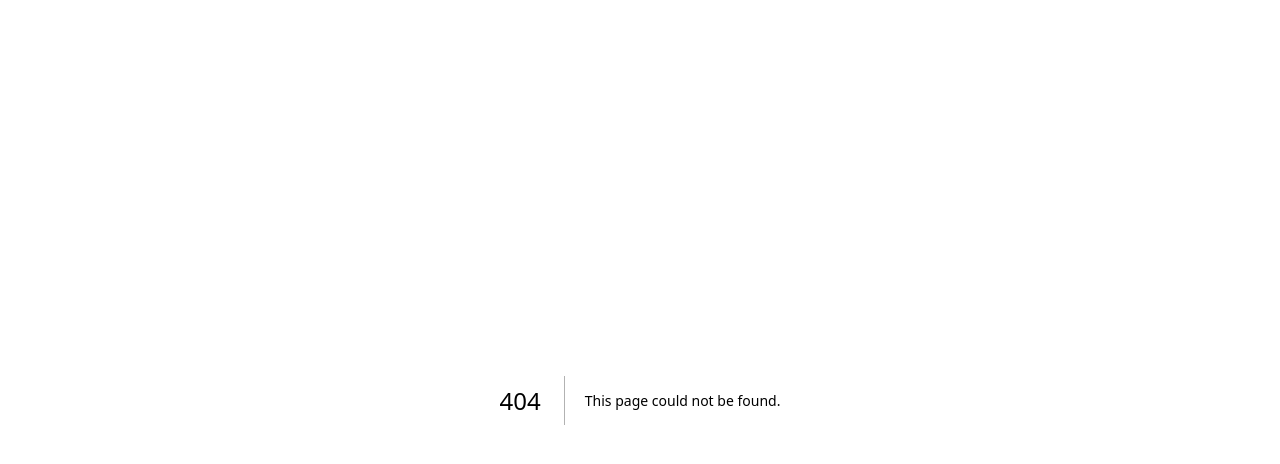
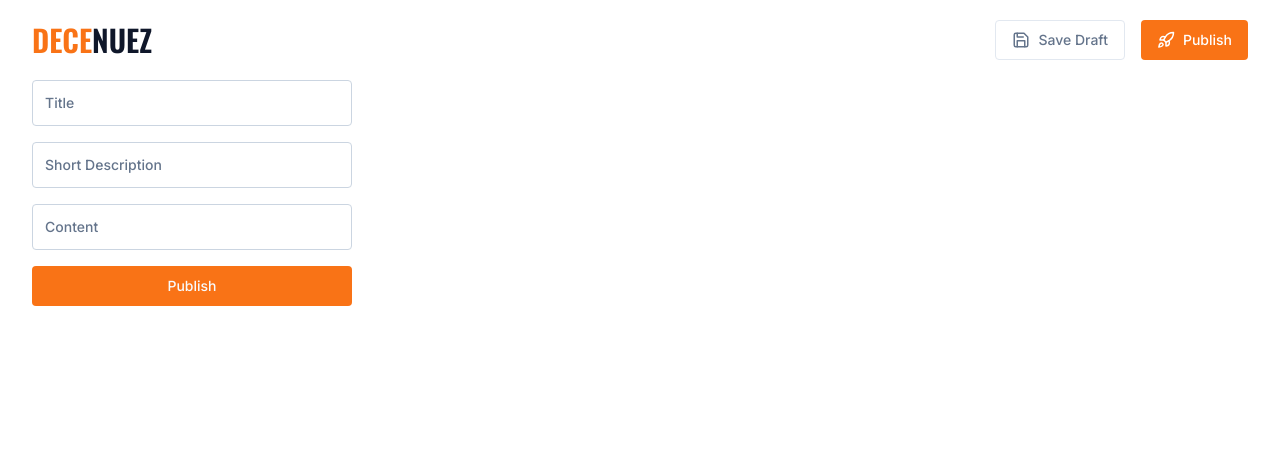
Before and after one commit to DeceNeuz/DeceNeuzClient, a Next.js app: page /editor in a window 1280 px wide. Before the commit this address had no page. Shown: the top 464 px of the page. Built offline with nearby package versions, Linux system fonts and the light colour scheme.

Commit message:
feat: create test editor

```diff
--- /dev/null
+++ b/app/(editor)/editor/page.tsx
@@ -0,0 +1,58 @@
+"use client";
+
+import { Input } from "@/components/input";
+import { Button } from "@/components/ui/button";
+import React, { ChangeEvent, FormEvent, useState } from "react";
+
+const EditorPage = () => {
+  const [formData, setFormData] = useState({
+    title: "",
+    shortDescription: "",
+    content: "",
+  });
+
+  const handleChange = (event: ChangeEvent<HTMLInputElement>) => {
+    const { name, value } = event.target;
+    setFormData((prev) => ({ ...prev, [name]: value }));
+  };
+
+  const handleSubmit = (event: FormEvent<HTMLFormElement>) => {
+    event.preventDefault();
+  };
+
+  return (
+    <div>
+      <form onSubmit={handleSubmit} className="flex flex-col gap-4">
+        <Input
+          type="text"
+          placeholder="Title"
+          value={formData.title}
+          onChange={handleChange}
+          name="title"
+        />
+        <Input
+          type="text"
+          placeholder="Short Description"
+          value={formData.shortDescription}
+          onChange={handleChange}
+          name="shortDescription"
+        />
+        <Input
+          type="text"
+          placeholder="Content"
+          value={formData.content}
+          onChange={handleChange}
+          name="content"
+        />
+        <Button
+          className="w-full max-w-80 rounded bg-orange-500 px-8 py-2 text-sm hover:bg-orange-600"
+          type="submit"
+        >
+          Publish
+        </Button>
+      </form>
+    </div>
+  );
+};
+
+export default EditorPage;
--- /dev/null
+++ b/app/(editor)/layout.tsx
@@ -0,0 +1,15 @@
+import EditorNavbar from "@/components/editor-navbar";
+import React from "react";
+
+const EditorLayout = ({ children }: { children: React.ReactNode }) => {
+  return (
+    <div className="h-full">
+      <EditorNavbar />
+      <main className="mx-auto h-full w-full max-w-[1440px] px-8">
+        {children}
+      </main>
+    </div>
+  );
+};
+
+export default EditorLayout;
```
